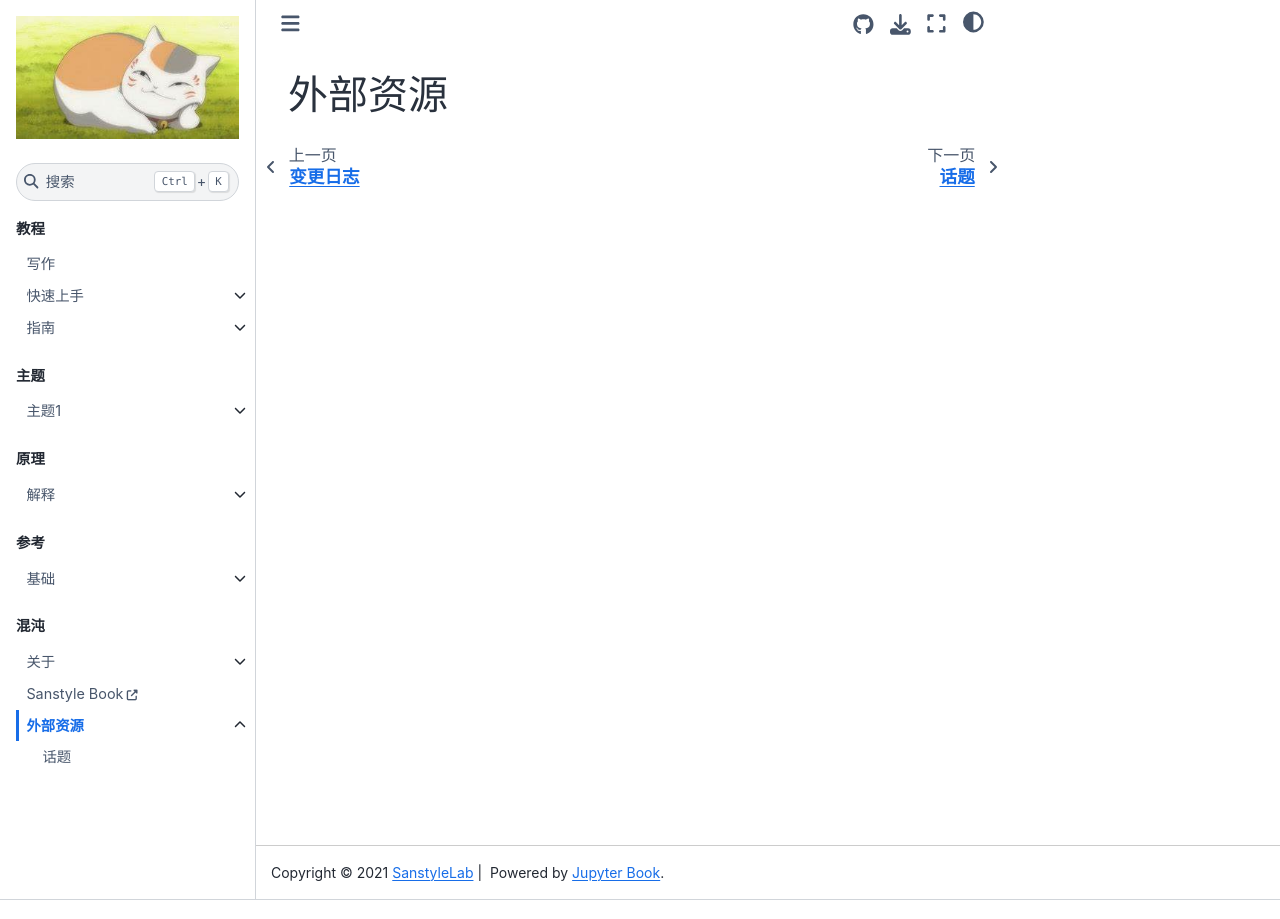
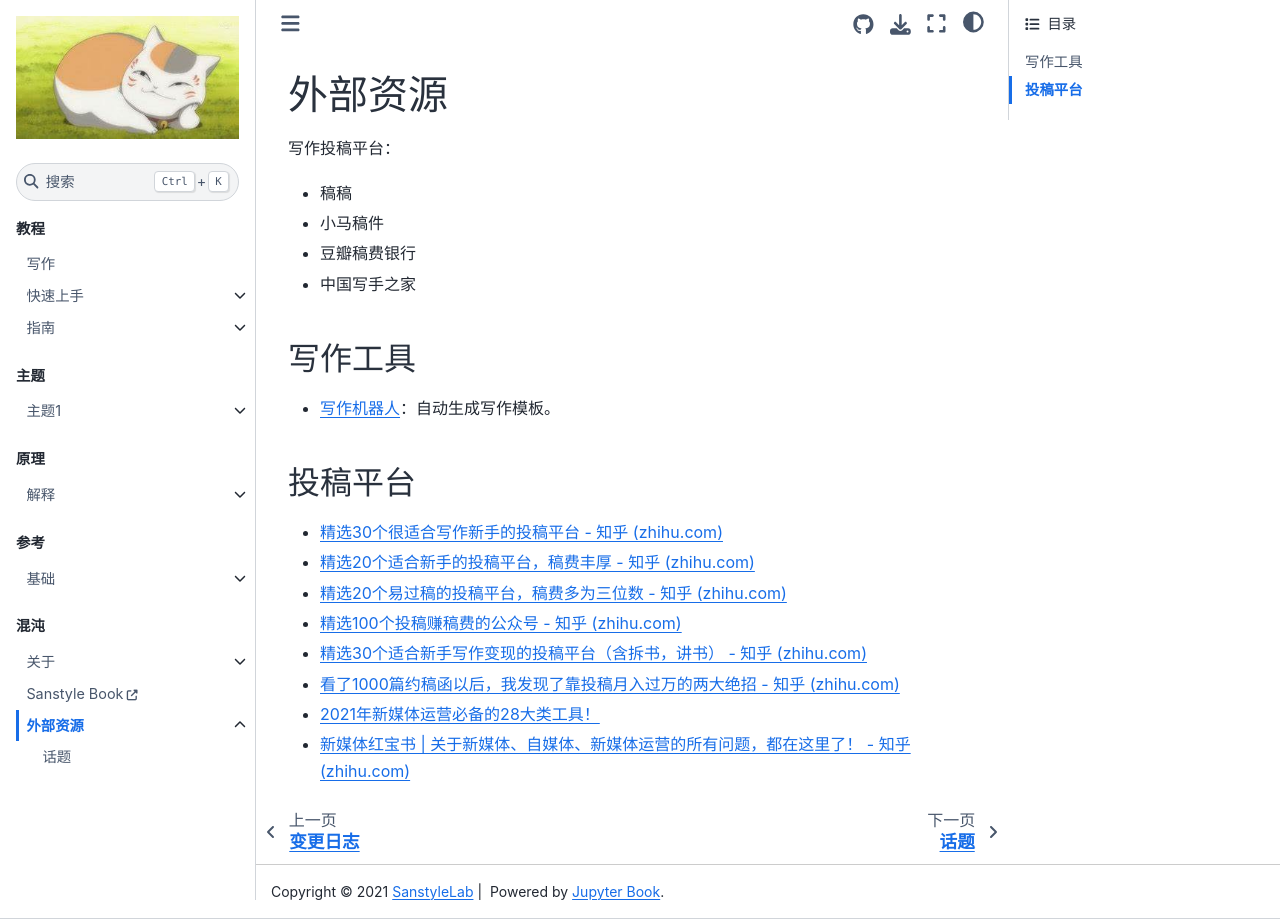
Before and after one commit to xinetzone/write, a Jupyter Book: the page built from docs/other/index.md, in a window 1280 px wide. Built offline with Jupyter Book 1.0.4 settings and Sphinx 7.4.7 and the Sphinx Book theme 1.1.4, drawn with Linux system fonts in a browser that asks for light colours.

Commit message:
添加导航页

```diff
--- a/docs/other/index.md
+++ b/docs/other/index.md
@@ -1 +1,23 @@
 # 外部资源
+
+写作投稿平台：
+
+- 稿稿
+- 小马稿件
+- 豆瓣稿费银行
+- 中国写手之家
+
+## 写作工具
+
+- [写作机器人](https://www.giiso.com/)：自动生成写作模板。
+
+## 投稿平台
+
+- [精选30个很适合写作新手的投稿平台 - 知乎 (zhihu.com)](https://zhuanlan.zhihu.com/p/113680661)
+- [精选20个适合新手的投稿平台，稿费丰厚 - 知乎 (zhihu.com)](https://zhuanlan.zhihu.com/p/392797118)
+- [精选20个易过稿的投稿平台，稿费多为三位数 - 知乎 (zhihu.com)](https://zhuanlan.zhihu.com/p/209940652)
+- [精选100个投稿赚稿费的公众号 - 知乎 (zhihu.com)](https://zhuanlan.zhihu.com/p/140435235)
+- [精选30个适合新手写作变现的投稿平台（含拆书，讲书） - 知乎 (zhihu.com)](https://zhuanlan.zhihu.com/p/357912332)
+- [看了1000篇约稿函以后，我发现了靠投稿月入过万的两大绝招 - 知乎 (zhihu.com)](https://zhuanlan.zhihu.com/p/51076857)
+- [2021年新媒体运营必备的28大类工具！](https://zhuanlan.zhihu.com/p/345816793)
+- [新媒体红宝书 | 关于新媒体、自媒体、新媒体运营的所有问题，都在这里了！ - 知乎 (zhihu.com)](https://zhuanlan.zhihu.com/p/33329016)
```
Also changed, not shown: README.md (+0 -20 lines), index.md (+36 -12 lines).
